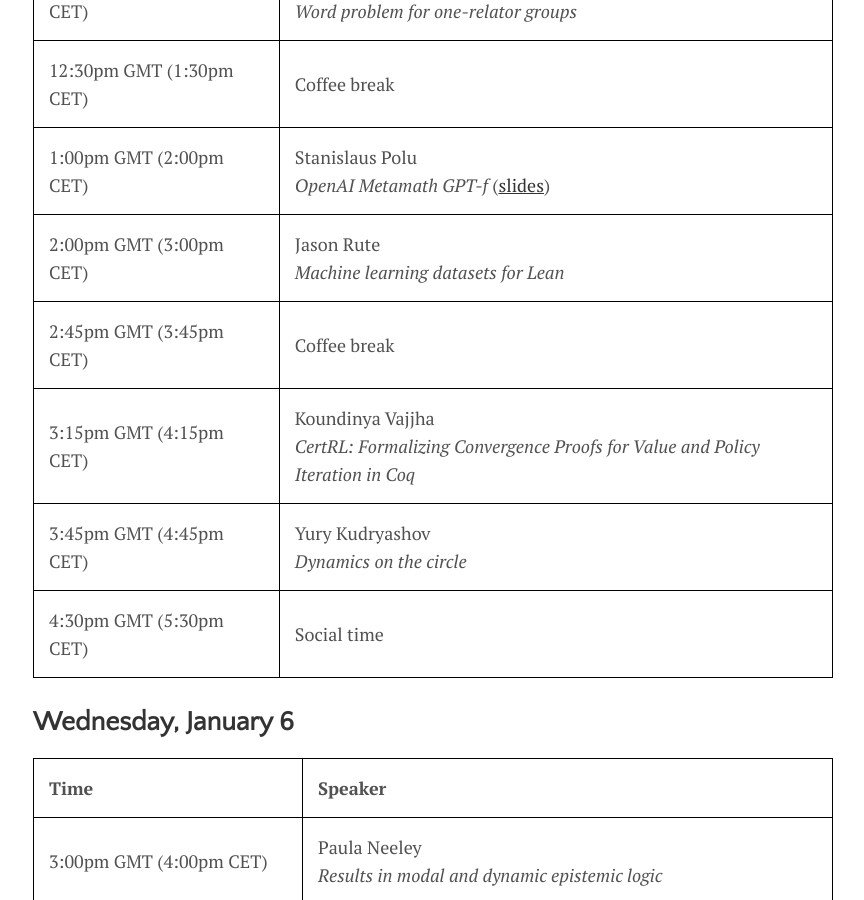
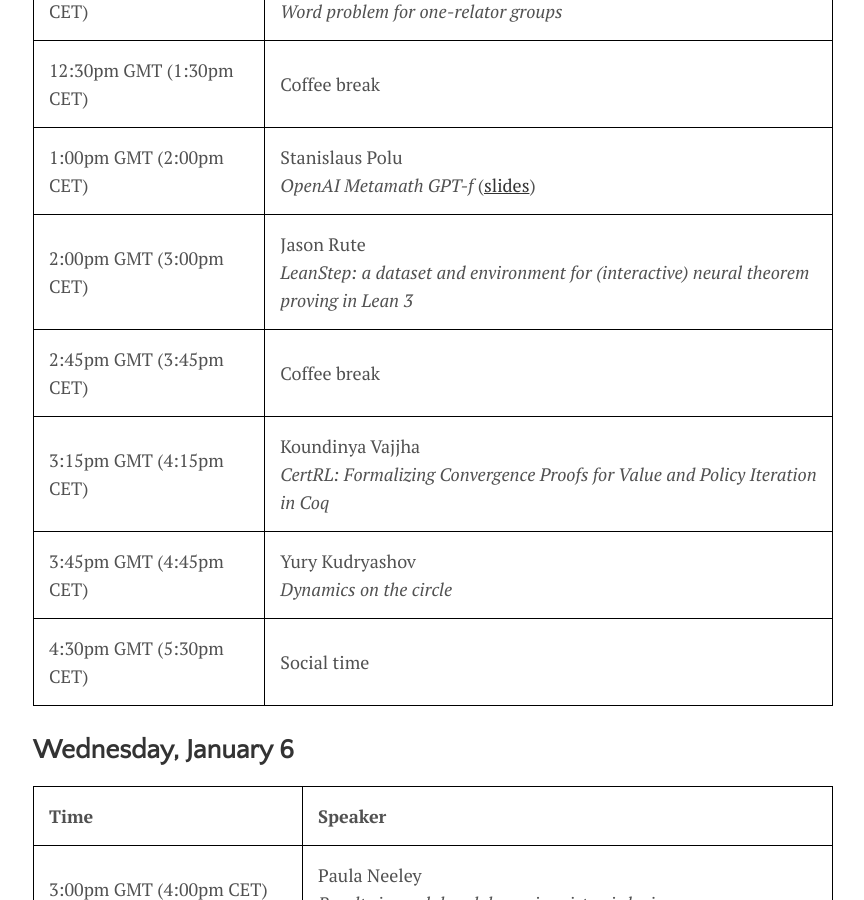
Before and after one commit to leanprover-community/lt2021, a Jekyll site: the page built from schedule.md, in a window 1280 px wide and 900 px high, scrolled down 2232 px. Shown: the whole window, without its empty margins (207-1071 px from the left). Built offline with Jekyll 4.4.1, drawn with Linux system fonts in a browser that asks for light colours.

Commit message:
update Jason title

```diff
--- a/schedule.md
+++ b/schedule.md
@@ -62,7 +62,7 @@ look for them on [wonder.me](https://www.wonder.me/)!
 | <time datetime="2021-01-04T12:45+01:00">12:45pm CET</time> | Chris Hughes<br>*Word problem for one-relator groups* |
 | <time datetime="2021-01-04T13:30+01:00">1:30pm CET</time> | Coffee break |
 | <time datetime="2021-01-04T14:00+01:00">2:00pm CET</time> | Stanislaus Polu<br>*OpenAI Metamath GPT-f* ([slides](https://docs.google.com/presentation/d/10XcMLgh7wDRDtcj4FKqgEtqqWzZpkxmLDwpnWPntyP0/edit#slide=id.g97b8cb2395_0_0)) |
-| <time datetime="2021-01-04T15:00+01:00">3:00pm CET</time> | Jason Rute<br>*Machine learning datasets for Lean* |
+| <time datetime="2021-01-04T15:00+01:00">3:00pm CET</time> | Jason Rute<br>*LeanStep: a dataset and environment for (interactive) neural theorem proving in Lean 3* |
 | <time datetime="2021-01-04T15:45+01:00">3:45pm CET</time> | Coffee break |
 | <time datetime="2021-01-04T16:15+01:00">4:15pm CET</time> | Koundinya Vajjha<br>*CertRL: Formalizing Convergence Proofs for Value and Policy Iteration in Coq* |
 | <time datetime="2021-01-04T16:45+01:00">4:45pm CET</time> | Yury Kudryashov<br>*Dynamics on the circle* |
```
